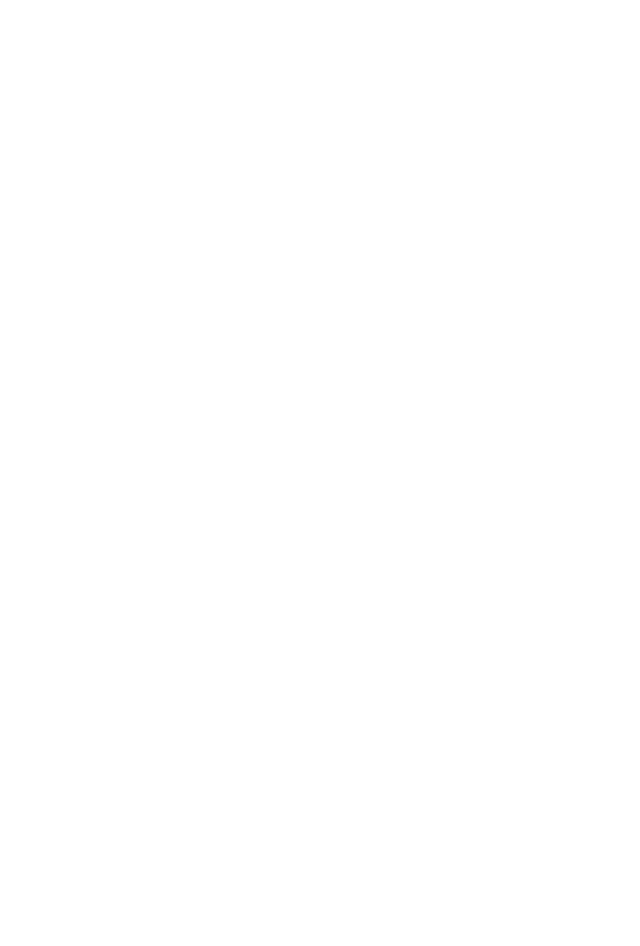
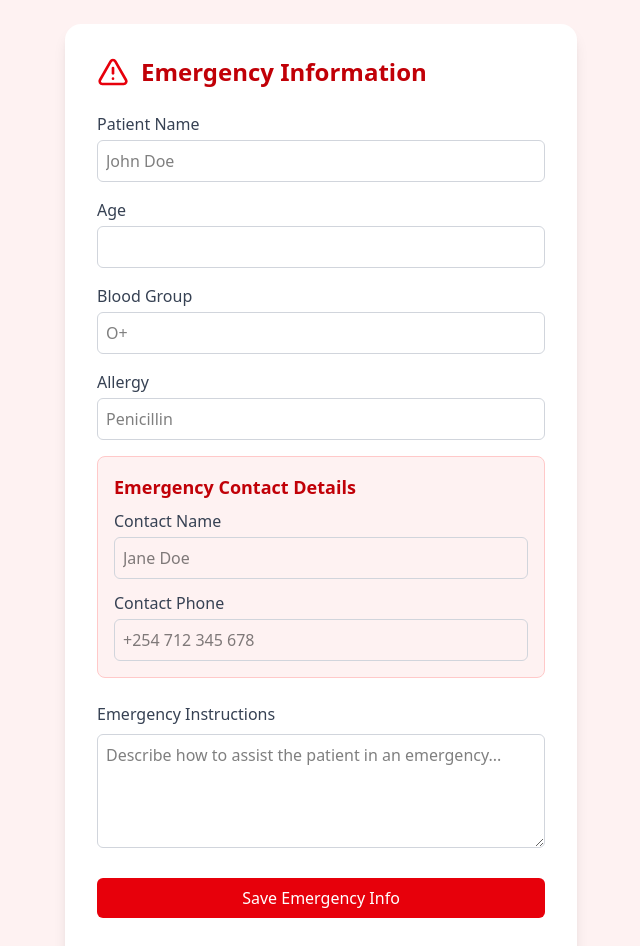
Before and after one commit to BrilliantKimari/Medi_chain-Frontend, a React (Vite) app in the folder medichain-frontend/: page /emergency-info in a window 1280 px wide. Before the commit this address had no page. Shown: the top 946 px of the page, without its empty margins (319-959 px from the left). Before the commit the page ends 800 px from the top, so only its background shows below. Built offline with nearby package versions, Linux system fonts and the light colour scheme.

Commit message:
MC-31 emergency info handling

```diff
--- a/medichain-frontend/package.json
+++ b/medichain-frontend/package.json
@@ -14,9 +14,11 @@
     "@tailwindcss/vite": "^4.1.15",
     "emailjs-com": "^3.2.0",
     "lucide-react": "^0.546.0",
+    "qrcode.react": "^4.2.0",
     "react": "^19.1.0",
     "react-calendar": "^6.0.0",
     "react-dom": "^19.1.0",
+    "react-qr-code": "^2.0.18",
     "react-router-dom": "^6.30.1"
   },
   "devDependencies": {
--- a/medichain-frontend/src/App.jsx
+++ b/medichain-frontend/src/App.jsx
@@ -7,6 +7,8 @@
 import PrescriptionPage from "./pages/PrescriptionPage";
 import MedicalRecords from "./pages/MedicalRecords";
 import AppointmentsPage from "./pages/AppointmentsPage";
+import EmergencyInfo from "./pages/EmergencyInfo";
+import EmergencyInfoLandingPage from "./pages/EmergencyInfoLoadingPage";
 
 export default function App() {
   return (
@@ -20,6 +22,8 @@
         <Route path="/prescriptions" element={<PrescriptionPage />} />
         <Route path="/medical-records" element={<MedicalRecords />} />
         <Route path="/appointments" element={<AppointmentsPage />} />
+        <Route path="/emergency-info" element={<EmergencyInfo />} />
+        <Route path="/emergency-info/:patientId" element={<EmergencyInfoLandingPage />} />
       </Routes>
     </Router>
   );
--- /dev/null
+++ b/medichain-frontend/src/pages/EmergencyInfo.jsx
@@ -0,0 +1,131 @@
+import { useState } from "react";
+import { AlertTriangle, ArrowLeft } from "lucide-react";
+import { Link, useNavigate } from "react-router-dom";
+
+export default function EmergencyInfo() {
+  const [info, setInfo] = useState({
+    patientName: "",
+    age: "",
+    bloodGroup: "",
+    allergy: "",
+    emergencyContactName: "",
+    emergencyContactPhone: "",
+    emergencyInstructions: "",
+  });
+
+  const navigate = useNavigate();
+
+  const handleChange = (e) => {
+    setInfo({ ...info, [e.target.name]: e.target.value });
+  };
+
+  const handleSave = () => {
+    const id = `patient-${Date.now()}-${Math.floor(Math.random() * 1000)}`;
+    const emergencyInfo = { id, ...info };
+
+    localStorage.setItem(`emergencyInfo-${id}`, JSON.stringify(emergencyInfo));
+
+    alert("Emergency information saved successfully!");
+    navigate(`/emergency-info/${id}`);
+  };
+
+  return (
+    <div className="min-h-screen bg-red-50 flex items-center justify-center p-6">
+      <div className="max-w-lg w-full bg-white p-8 rounded-2xl shadow-lg">
+        <div className="flex items-center mb-6">
+          <AlertTriangle className="text-red-600 mr-3" size={32} />
+          <h1 className="text-2xl font-bold text-red-700">
+            Emergency Information
+          </h1>
+        </div>
+
+        {/* Patient Info */}
+        <div className="space-y-4 mb-6">
+          {["patientName", "age", "bloodGroup", "allergy"].map((field) => (
+            <div key={field}>
+              <label className="block text-gray-700 mb-1 capitalize">
+                {field.replace(/([A-Z])/g, " $1")}
+              </label>
+              <input
+                type={field === "age" ? "number" : "text"}
+                name={field}
+                value={info[field]}
+                onChange={handleChange}
+                className="w-full border border-gray-300 rounded-md p-2"
+                placeholder={
+                  field === "patientName"
+                    ? "John Doe"
+                    : field === "bloodGroup"
+                    ? "O+"
+                    : field === "allergy"
+                    ? "Penicillin"
+                    : ""
+                }
+              />
+            </div>
+          ))}
+
+          {/* Emergency Contact */}
+          <div className="border border-red-200 bg-red-50 rounded-lg p-4 mt-4">
+            <h2 className="text-lg font-semibold text-red-700 mb-2">
+              Emergency Contact Details
+            </h2>
+            <div className="mb-3">
+              <label className="block text-gray-700 mb-1">Contact Name</label>
+              <input
+                type="text"
+                name="emergencyContactName"
+                value={info.emergencyContactName}
+                onChange={handleChange}
+                className="w-full border border-gray-300 rounded-md p-2"
+                placeholder="Jane Doe"
+              />
+            </div>
+            <div>
+              <label className="block text-gray-700 mb-1">Contact Phone</label>
+              <input
+                type="tel"
+                name="emergencyContactPhone"
+                value={info.emergencyContactPhone}
+                onChange={handleChange}
+                className="w-full border border-gray-300 rounded-md p-2"
+                placeholder="+254 712 345 678"
+              />
+            </div>
+          </div>
+        </div>
+
+        {/* Emergency Instructions */}
+        <div className="mb-6">
+          <label className="block text-gray-700 mb-2">
+            Emergency Instructions
+          </label>
+          <textarea
+            name="emergencyInstructions"
+            rows="4"
+            value={info.emergencyInstructions}
+            onChange={handleChange}
+            className="w-full border border-gray-300 rounded-md p-2"
+            placeholder="Describe how to assist the patient in an emergency..."
+          ></textarea>
+        </div>
+
+        <button
+          onClick={handleSave}
+          className="w-full bg-red-600 text-white py-2 rounded-md hover:bg-red-700"
+        >
+          Save Emergency Info
+        </button>
+
+        <div className="text-center mt-6">
+          <Link
+            to="/patient-dashboard"
+            className="inline-flex items-center text-gray-600 hover:text-gray-800"
+          >
+            <ArrowLeft size={18} className="mr-2" /> Back to Dashboard
+          </Link>
+        </div>
+      </div>
+    </div>
+  );
+}
--- /dev/null
+++ b/medichain-frontend/src/pages/EmergencyInfoLoadingPage.jsx
@@ -0,0 +1,83 @@
+import { useParams, Link } from "react-router-dom";
+import { useEffect, useState } from "react";
+import { AlertTriangle, LogIn, Share2 } from "lucide-react";
+import QRCode from "react-qr-code";
+
+export default function EmergencyInfoLandingPage() {
+  const { patientId } = useParams();
+  const [info, setInfo] = useState(null);
+
+  useEffect(() => {
+    if (patientId) {
+      const saved = localStorage.getItem(`emergencyInfo-${patientId}`);
+      if (saved) setInfo(JSON.parse(saved));
+    }
+  }, [patientId]);
+
+  if (!info) {
+    return (
+      <div className="min-h-screen flex items-center justify-center bg-gray-50">
+        <p className="text-gray-700">No emergency info found for this patient.</p>
+      </div>
+    );
+  }
+
+  const qrLink = `${window.location.origin}/emergency-info/${info.id}`;
+
+  const handleCopyLink = () => {
+    navigator.clipboard.writeText(qrLink);
+    alert("Emergency info link copied to clipboard!");
+  };
+
+  return (
+    <div className="min-h-screen bg-red-50 flex flex-col items-center justify-center p-6">
+      <div className="max-w-lg w-full bg-white p-8 rounded-2xl shadow-lg">
+        {/* Header */}
+        <div className="flex items-center mb-6">
+          <AlertTriangle className="text-red-600 mr-3" size={32} />
+          <h1 className="text-2xl font-bold text-red-700">
+            Emergency Information
+          </h1>
+        </div>
+
+        {/* Patient Info */}
+        <div className="space-y-3 mb-8">
+          <p><strong>Name:</strong> {info.patientName}</p>
+          <p><strong>Age:</strong> {info.age}</p>
+          <p><strong>Blood Group:</strong> {info.bloodGroup}</p>
+          <p><strong>Allergies:</strong> {info.allergy}</p>
+          <p><strong>Emergency Contact:</strong> {info.emergencyContactName}</p>
+          <p><strong>Contact Phone:</strong> {info.emergencyContactPhone}</p>
+          <p><strong>Instructions:</strong> {info.emergencyInstructions}</p>
+        </div>
+
+        {/* QR Section */}
+        <div className="flex flex-col items-center mb-6">
+          <p className="text-gray-700 mb-2">Scan QR to access this page:</p>
+          <div className="bg-white p-3 rounded-lg shadow">
+            <QRCode value={qrLink} size={128} />
+          </div>
+          <p className="text-xs text-gray-500 mt-2">{qrLink}</p>
+        </div>
+
+        {/* Copy Link Button */}
+        <div className="flex flex-col gap-3 mb-6">
+          <button
+            onClick={handleCopyLink}
+            className="flex items-center justify-center bg-blue-600 text-white py-2 rounded-md hover:bg-blue-700 transition"
+          >
+            <Share2 size={18} className="mr-2" /> Copy QR Link
+          </button>
+        </div>
+
+        {/* Login Button */}
+        <Link
+          to="/login"
+          className="flex items-center justify-center bg-red-600 text-white py-2 rounded-md hover:bg-red-700 transition"
+        >
+          <LogIn size={18} className="mr-2" /> Login
+        </Link>
+      </div>
+    </div>
+  );
+}
--- a/medichain-frontend/src/pages/PatientDashboard.jsx
+++ b/medichain-frontend/src/pages/PatientDashboard.jsx
@@ -1,6 +1,6 @@
 import { useState, useEffect } from "react";
 import { Link } from "react-router-dom";
-import { Stethoscope, FileText, Pill, Heart, Activity, CalendarDays } from "lucide-react";
+import { Stethoscope, FileText, Pill, Heart, Activity, CalendarDays, AlertTriangle } from "lucide-react";
 
 
 const healthTips = [
@@ -250,6 +250,17 @@
 
         {/* Main Actions */}
         <div className="grid gap-8 md:grid-cols-4 w-full max-w-6xl mx-auto mb-12">
+          {/* Emergency Info */}
+          <Link
+           to="/emergency-info"
+            className="group flex flex-col items-center bg-gradient-to-br from-red-500 to-red-600 p-8 rounded-2xl shadow-lg hover:shadow-xl hover:scale-[1.02] transition-all text-white"
+          >
+            <AlertTriangle size={56} className="mb-4 group-hover:animate-pulse" />
+            <h3 className="text-2xl font-bold mb-3">Emergency Info</h3>
+            <p className="text-center opacity-90">
+               Access or update vital emergency details, including patient information and response instructions.
+            </p>
+          </Link>
           {/* Appointments */}
           <Link
             to="/appointments"
```
Also changed, not shown: 1 other file (tests, documents, lock files or other folders).
